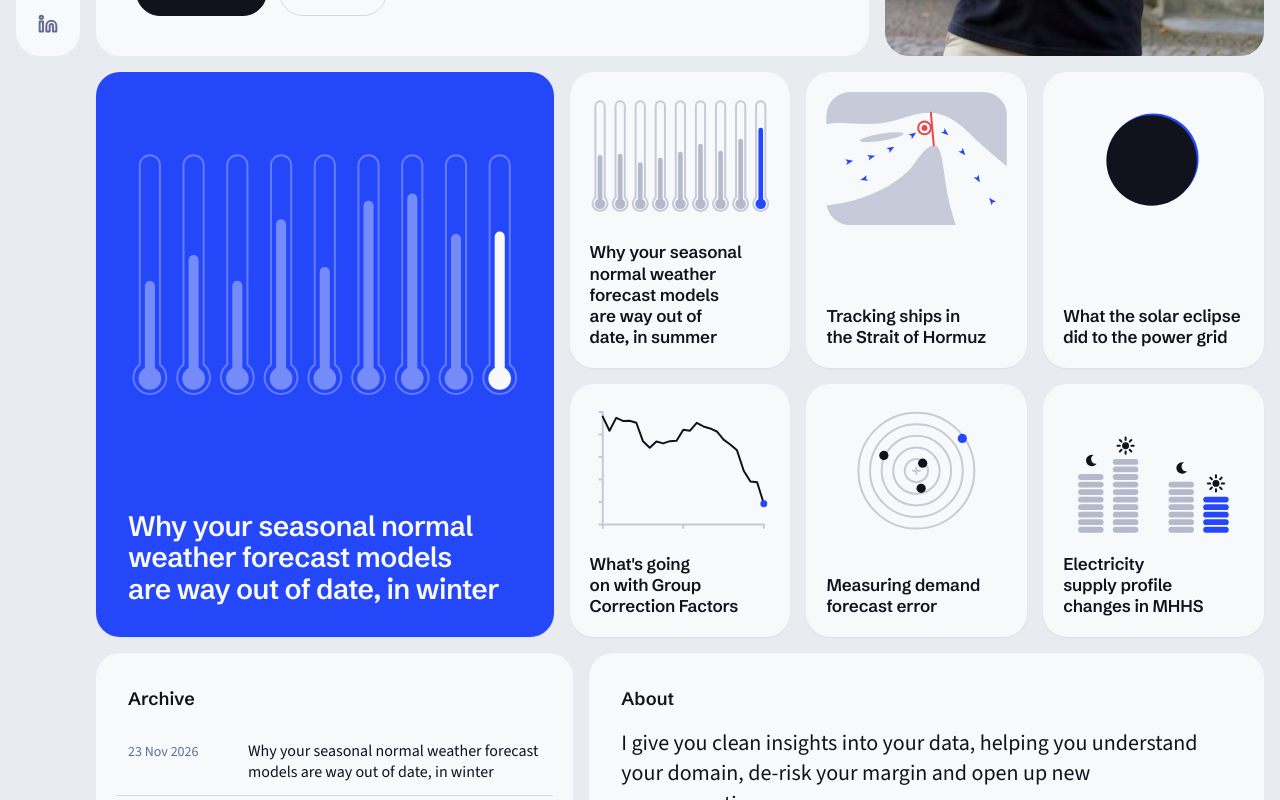
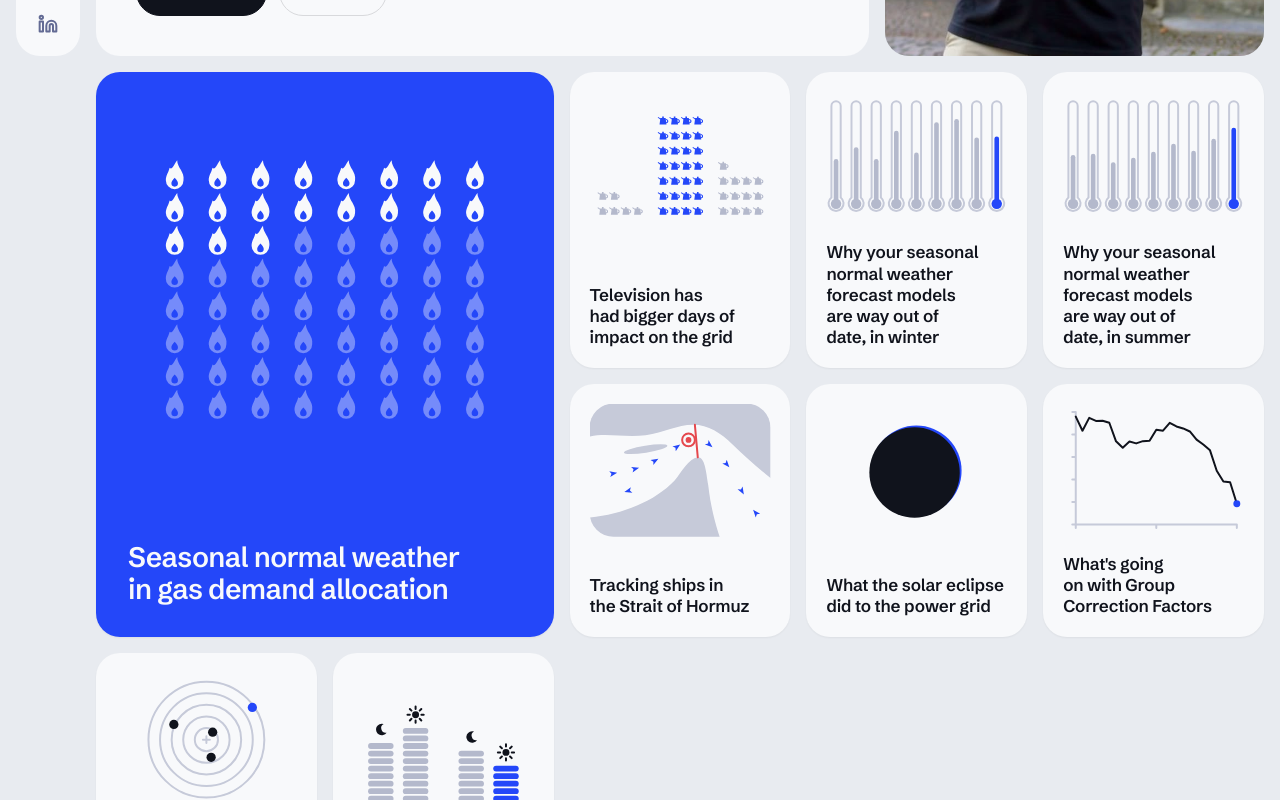
Before and after one commit to steven-stills-dev/stevenstills.com, a React (Vite) app: page / in a window 1280 px wide. Shown: the part 480-1280 px from the top of the page. Built offline with nearby package versions, Linux system fonts and the light colour scheme.

Commit message:
added the gas shortfall and TV pickups insight cards (#46)

```diff
--- a/src/components/Picture.tsx
+++ b/src/components/Picture.tsx
@@ -103,7 +103,36 @@ function Coins({ x }: { x: Insight }) {
   );
 }
 
+/** One flame per unit, in rows of eight, the marked bar's share lit in the primary colour. */
+function Flames({ x }: { x: Insight }) {
+  const f = bars(x)!, total = f.items.reduce((a, d) => a + d.value, 0), lit = f.items[f.mark ?? 0].value, cols = 8, dx = 34, dy = 26;
+  const rows = Math.ceil(total / cols), x0 = (W - (cols - 1) * dx) / 2, y0 = (H - (rows - 1) * dy) / 2;
+  return (
+    <>
+      {Array.from({ length: total }, (_, i) => (
+        <path key={i} className={i < lit ? "mark" : "soft"} fillRule="evenodd" d="M2 -12 C2 -6 8 -3 7 4 A7 7 0 0 1 -7 4 C-7 0 -5 -2 -4 -6 C-2 -4 -1 -8 2 -12Z M0 2 C2 4 2.6 5.4 2.6 6.4 A2.6 2.6 0 0 1 -2.6 6.4 C-2.6 5.4 -2 4 0 2Z" transform={`translate(${x0 + (i % cols) * dx} ${y0 + Math.floor(i / cols) * dy})`} />
+      ))}
+    </>
+  );
+}
+
+const KETTLE = "M4 18 L5.5 7 H14.5 L16 18Z M5.2 9.4 L0.8 6.2 L1.8 5 L5.6 7.6Z M8.6 4.4 h2.8 v2.6 h-2.8Z M15 8.4 C20.4 8.4 20.4 15.8 15.8 15.8 L15.6 14 C18 14 18 10.2 15.2 10.2Z";
+
+/** One kettle per 100 units, a block for each bar standing on a shared base line, the marked block in the primary colour. */
+function Kettles({ x }: { x: Insight }) {
+  const f = bars(x)!, cols = 4, dx = 20, dy = 26, gap = 24, block = cols * dx, x0 = (W - f.items.length * block - (f.items.length - 1) * gap) / 2, base = 214;
+  return (
+    <>
+      {f.items.map((d, i) => Array.from({ length: Math.round(d.value / 100) }, (_, k) => (
+        <path key={`${d.label}${k}`} className={i === f.mark ? "mark" : "soft"} d={KETTLE} transform={`translate(${x0 + i * (block + gap) + (k % cols) * dx} ${base - 20 - Math.floor(k / cols) * dy})`} />
+      )))}
+    </>
+  );
+}
+
 const PICTURES: Record<string, (p: { x: Insight }) => JSX.Element> = {
+  "gas-weather-shortfall": Flames,
+  "tv-pickups": Kettles,
   "seasonal-normal-by-decade": Thermometers,
   "summer-normal-by-decade": Thermometers,
   "hormuz-tanker-transits": Strait,
--- a/src/insights.ts
+++ b/src/insights.ts
@@ -36,6 +36,24 @@ const GCF = [1.0399, 1.0086, 1.0371, 1.0304, 1.0309, 1.0264, 0.9851, 0.9706, 0.9
 const monthOf = (i: number) => new Date(Date.UTC(2024, 9 + i, 1)).toLocaleDateString("en-GB", { month: "short", year: "2-digit", timeZone: "UTC" });
 
 export const INSIGHTS: Insight[] = [
+  {
+    slug: "gas-weather-shortfall",
+    date: "2026-11-25",
+    title: "Seasonal normal weather in gas demand allocation",
+    line: "By my estimate the weather running warmer than the seasonal normal accounted for some 19 TWh of the 64 TWh shortfall in 2024/25, about £630m of gas at that year's average price.",
+    source: { label: "National Gas data portal: LDZ offtake against seasonal normal demand, gas year 2024/25", url: "https://data.nationalgas.com/find-gas-data" },
+    figure: { kind: "bars", unit: "TWh", mark: 0, items: [{ label: "Warmer weather", value: 19 }, { label: "Everything else", value: 45 }] },
+    alt: "Two bars splitting the 64 TWh by which gas demand fell short of the seasonal normal forecast in 2024/25: 19 TWh from weather warmer than normal and 45 TWh from everything else.",
+  },
+  {
+    slug: "tv-pickups",
+    date: "2026-11-24",
+    title: "Television has had bigger days of impact on the grid",
+    line: "The biggest TV pickup on NESO's list is 2,800 MW, after a missed penalty in England's 1990 World Cup semi-final. Half-time in the Euro 2024 final was 1,300 MW and the 1966 final 600 MW.",
+    source: { label: "NESO, record electricity demand during the FIFA World Cup, 8 June 2026", url: "https://www.neso.energy/news/neso-ready-record-electricity-demand-during-biggest-ever-fifa-world-cup" },
+    figure: { kind: "bars", unit: "MW", mark: 1, items: [{ label: "1966 final", value: 600 }, { label: "1990 semi-final", value: 2800 }, { label: "Euro 2024 final", value: 1300 }] },
+    alt: "Three bars of the surge in electricity demand after football matches on television: 600 MW after the 1966 World Cup final, 2,800 MW after the 1990 World Cup semi-final and 1,300 MW at half-time in the Euro 2024 final.",
+  },
   {
     slug: "seasonal-normal-by-decade",
     date: "2026-11-23",
```
